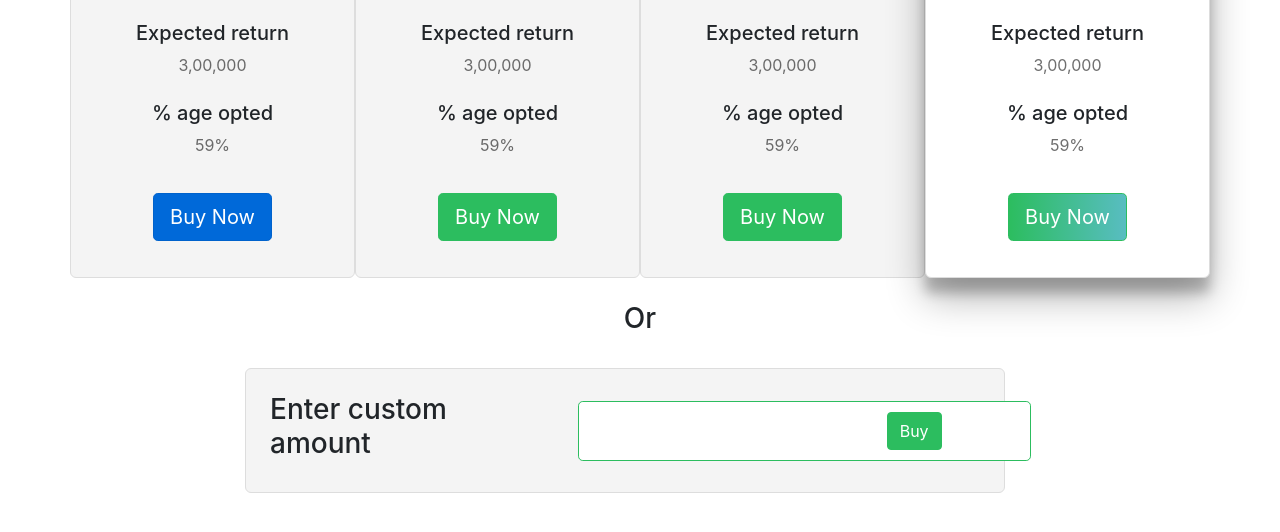
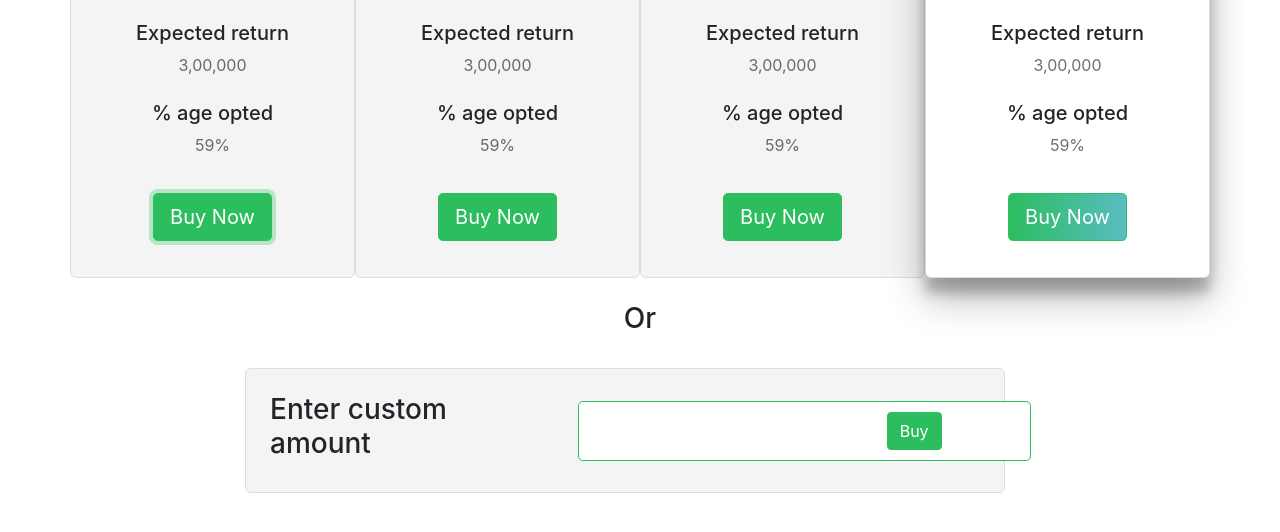
Before and after one commit to dsabme/new_project, a plain HTML site: page index.html in a window 1280 px wide. In both pictures the pointer is over the button 212 px from the left and 459 px from the top of the page. Shown: the part 242-774 px from the top of the page. Drawn offline with nearby package versions, Linux system fonts and the light colour scheme.

Commit message:
button hover corrected

```diff
--- a/css/style.css
+++ b/css/style.css
@@ -98,3 +98,10 @@ ul li{
 .order-summary-details-wrapper ul li span:last-child{
 color: rgba(0,0,0,0.56);
 }
+
+.btn:hover,.btn:visited{
+  border-color: rgb(44, 189, 95);
+  background-color: rgb(44, 189, 95);
+  box-shadow: 0 0 0 4px  rgba(44, 189, 95,0.3);
+  cursor: pointer;
+}
```
